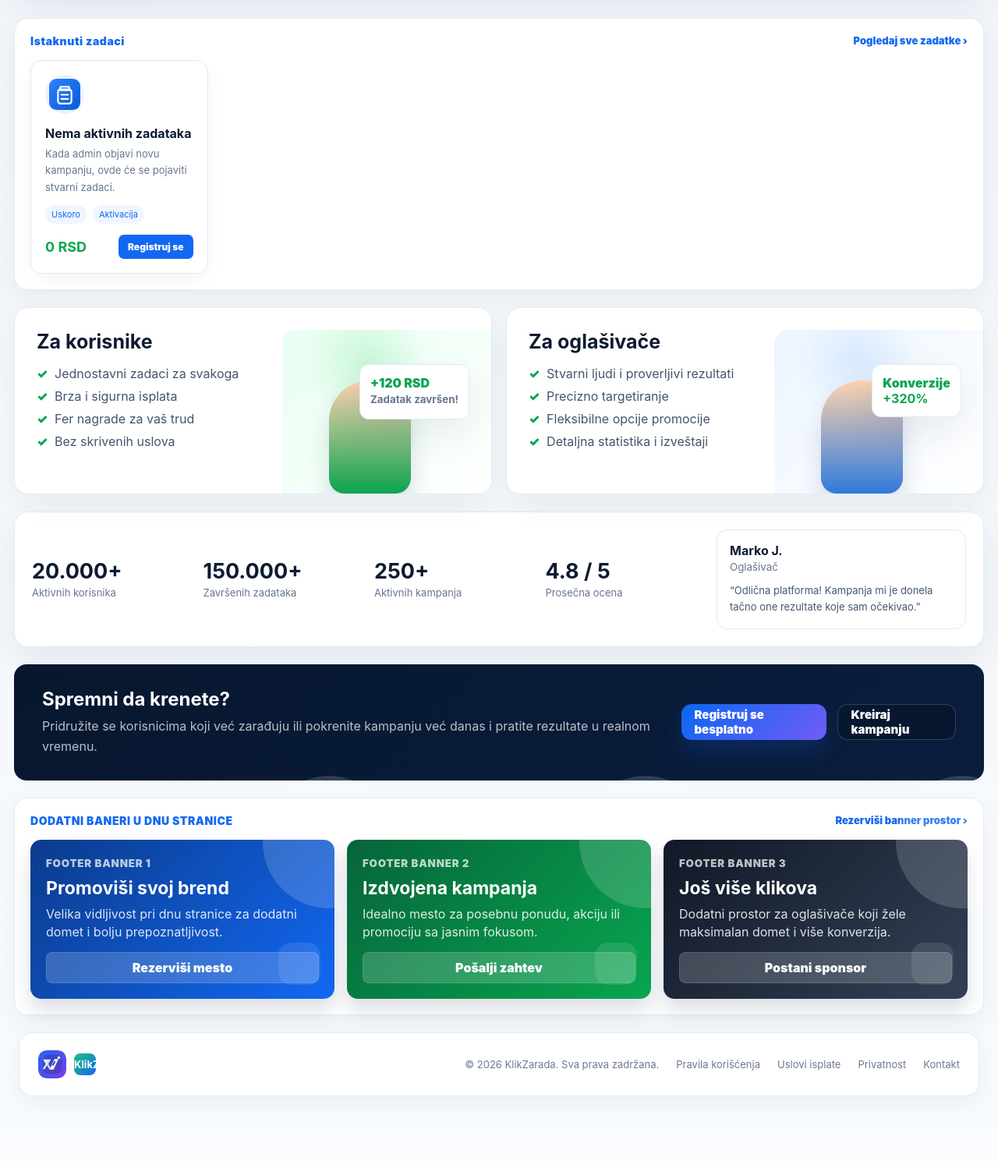
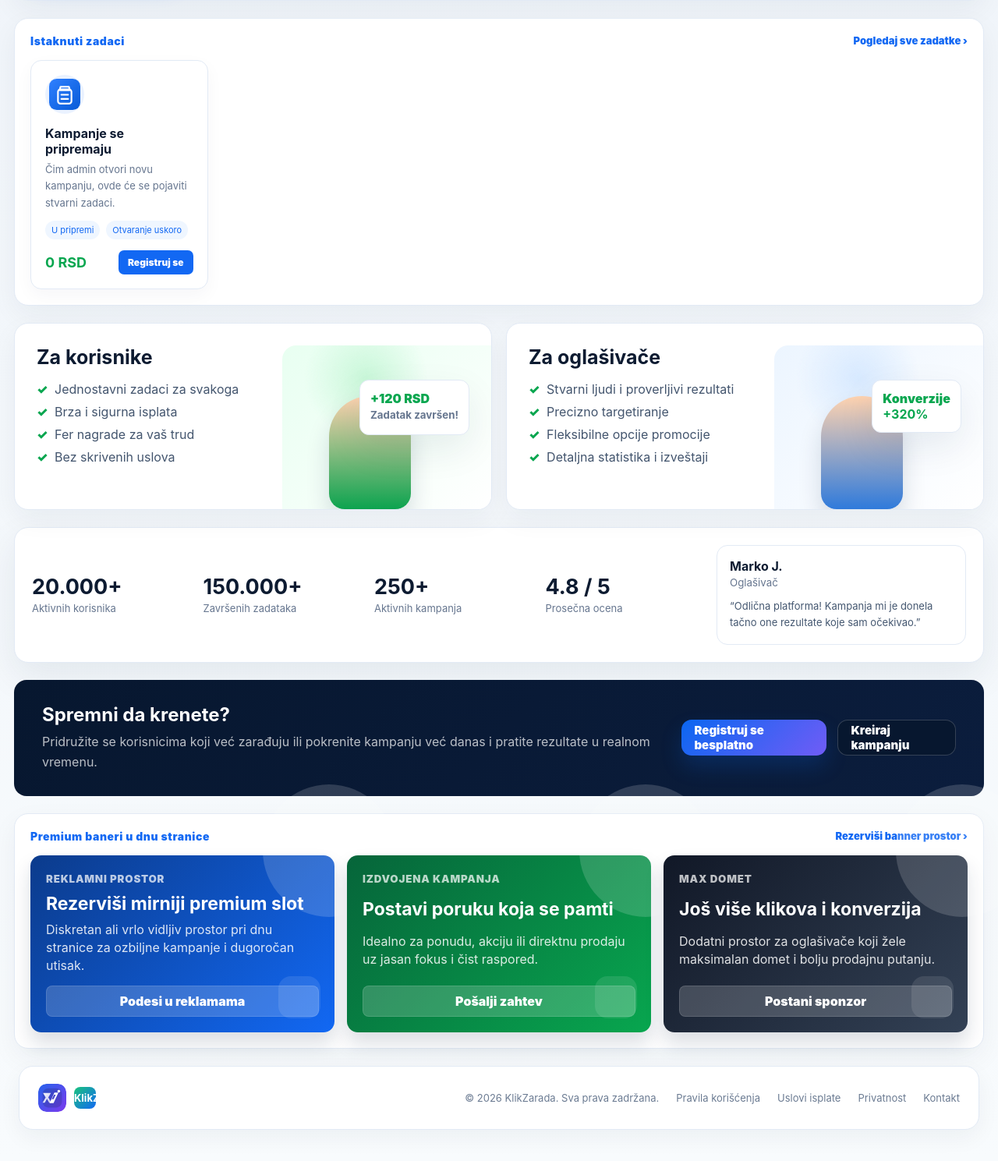
Before and after one commit to angro-scraper/klikzarada, a FastAPI app: template klikzarada-v11-18-36-complete-trust-launch-pack/klikzarada-v11-18-36-complete-trust-launch-pack/backend/app/templates/home_pro_v114.html in a window 1280 px wide. Shown: the part 1951-3440 px from the top of the page at 78% size. Before the commit the page ends 3357 px from the top, so only its background shows below. Run offline with FastAPI, Linux system fonts and the light colour scheme; the template is opened without the code that fills it, so the values that code supplies are empty; some libraries are stand-ins or nearby versions.

Commit message:
Polish homepage banners and footer copy

```diff
--- a/klikzarada-v11-18-36-complete-trust-launch-pack/klikzarada-v11-18-36-complete-trust-launch-pack/backend/app/templates/home_pro_v114.html
+++ b/klikzarada-v11-18-36-complete-trust-launch-pack/klikzarada-v11-18-36-complete-trust-launch-pack/backend/app/templates/home_pro_v114.html
@@ -73,7 +73,7 @@
           {% for task in tasks[:5] %}
           <li><span>{{ task.title }}</span><b>+{{ "%.0f"|format(task.reward_rsd) }} RSD</b></li>
           {% else %}
-          <li><span>Nema aktivnih zadataka</span><b>0 RSD</b></li>
+          <li><span>Kampanje uskoro</span><b>0 RSD</b></li>
           {% endfor %}
         </ul>
         <a href="/zadaci">Svi zadaci</a>
@@ -157,7 +157,7 @@
       <div class="kz114-task-bottom"><b>{{ "%.0f"|format(t.reward_rsd) }} RSD</b><a href="/zadaci/{{ t.id }}">Zaradi</a></div>
     </div>
     {% else %}
-    <div class="kz114-task"><div class="kz114-task-icon"><img src="/static/img/icon-clipboard.svg" alt="" style="width:40px;height:40px;"></div><h3>Nema aktivnih zadataka</h3><p>Kada admin objavi novu kampanju, ovde će se pojaviti stvarni zadaci.</p><div class="kz114-task-meta"><span>Uskoro</span><span>Aktivacija</span></div><div class="kz114-task-bottom"><b>0 RSD</b><a href="/registracija">Registruj se</a></div></div>
+    <div class="kz114-task"><div class="kz114-task-icon"><img src="/static/img/icon-clipboard.svg" alt="" style="width:40px;height:40px;"></div><h3>Kampanje se pripremaju</h3><p>Čim admin otvori novu kampanju, ovde će se pojaviti stvarni zadaci.</p><div class="kz114-task-meta"><span>U pripremi</span><span>Otvaranje uskoro</span></div><div class="kz114-task-bottom"><b>0 RSD</b><a href="/registracija">Registruj se</a></div></div>
     {% endfor %}
   </div>
 </section>
@@ -216,27 +216,27 @@
 
 <section class="kz114-card-section kz114-bottom-banners">
   <div class="kz114-section-head">
-    <h2>DODATNI BANERI U DNU STRANICE</h2>
+    <h2>Premium baneri u dnu stranice</h2>
     <a href="/oglasivac/promocija-v111">Rezerviši banner prostor ›</a>
   </div>
   <div class="kz114-bottom-banner-grid">
     <a class="kz114-bottom-banner blue" href="/oglasivac/promocija-v111">
-      <small>FOOTER BANNER 1</small>
-      <h3>Promoviši svoj brend</h3>
-      <p>Velika vidljivost pri dnu stranice za dodatni domet i bolju prepoznatljivost.</p>
-      <span class="kz114-link-btn">Rezerviši mesto</span>
+      <small>REKLAMNI PROSTOR</small>
+      <h3>Rezerviši mirniji premium slot</h3>
+      <p>Diskretan ali vrlo vidljiv prostor pri dnu stranice za ozbiljne kampanje i dugoročan utisak.</p>
+      <span class="kz114-link-btn">Podesi u reklamama</span>
     </a>
     <a class="kz114-bottom-banner green" href="/oglasivac/promocija-v111">
-      <small>FOOTER BANNER 2</small>
-      <h3>Izdvojena kampanja</h3>
-      <p>Idealno mesto za posebnu ponudu, akciju ili promociju sa jasnim fokusom.</p>
+      <small>IZDVOJENA KAMPANJA</small>
+      <h3>Postavi poruku koja se pamti</h3>
+      <p>Idealno za ponudu, akciju ili direktnu prodaju uz jasan fokus i čist raspored.</p>
       <span class="kz114-link-btn">Pošalji zahtev</span>
     </a>
     <a class="kz114-bottom-banner dark" href="/oglasivac/promocija-v111">
-      <small>FOOTER BANNER 3</small>
-      <h3>Još više klikova</h3>
-      <p>Dodatni prostor za oglašivače koji žele maksimalan domet i više konverzija.</p>
-      <span class="kz114-link-btn">Postani sponsor</span>
+      <small>MAX DOMET</small>
+      <h3>Još više klikova i konverzija</h3>
+      <p>Dodatni prostor za oglašivače koji žele maksimalan domet i bolju prodajnu putanju.</p>
+      <span class="kz114-link-btn">Postani sponzor</span>
     </a>
   </div>
 </section>
```
Also changed, not shown: klikzarada-v11-18-36-complete-trust-launch-pack/klikzarada-v11-18-36-complete-trust-launch-pack/backend/app/templates/home.html (+8 -8 lines).
